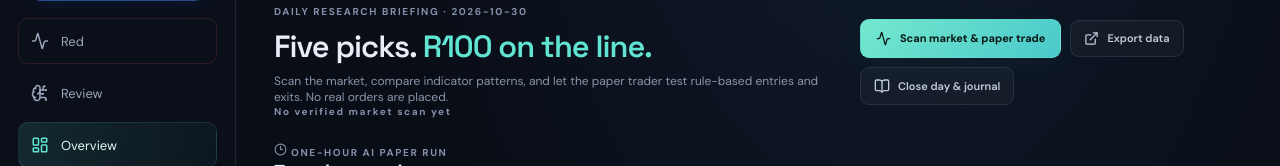
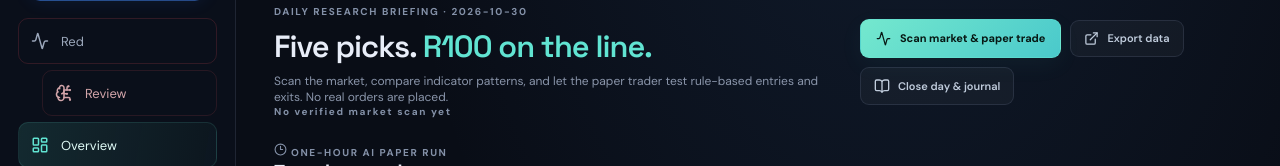
Before and after one commit to nicomonlineza-alt/Stocktrends, a React (Vite) app: page / in a window 1280 px wide. Shown: the part 206-372 px from the top of the page. Built offline with nearby package versions, Linux system fonts and the light colour scheme.

Commit message:
Style Red pattern review menu item

```diff
--- a/src/styles.css
+++ b/src/styles.css
@@ -94,3 +94,7 @@
 .red-disclaimer { margin-top:18px; font-size:12px; line-height:1.6; color:var(--muted,#9aa8bb); }
 @media(max-width:900px) { .red-instrument-grid { grid-template-columns:repeat(2,minmax(0,1fr)); } }
 @media(max-width:760px) { .red-summary { grid-template-columns:repeat(2,minmax(0,1fr)); } .red-instrument-grid { grid-template-columns:1fr; } }
+
+.red-review-nav-item { margin-left: 24px; width: calc(100% - 24px); border-color: rgba(255, 88, 105, .12); color: #d2a5aa; }
+.red-review-nav-item.active, .red-review-nav-item:hover { border-color: rgba(255, 88, 105, .65); color: #fff; box-shadow: 0 0 18px rgba(255, 64, 88, .15); }
+@media(max-width:720px){.red-review-nav-item{margin-left:3px;width:auto}}
```
